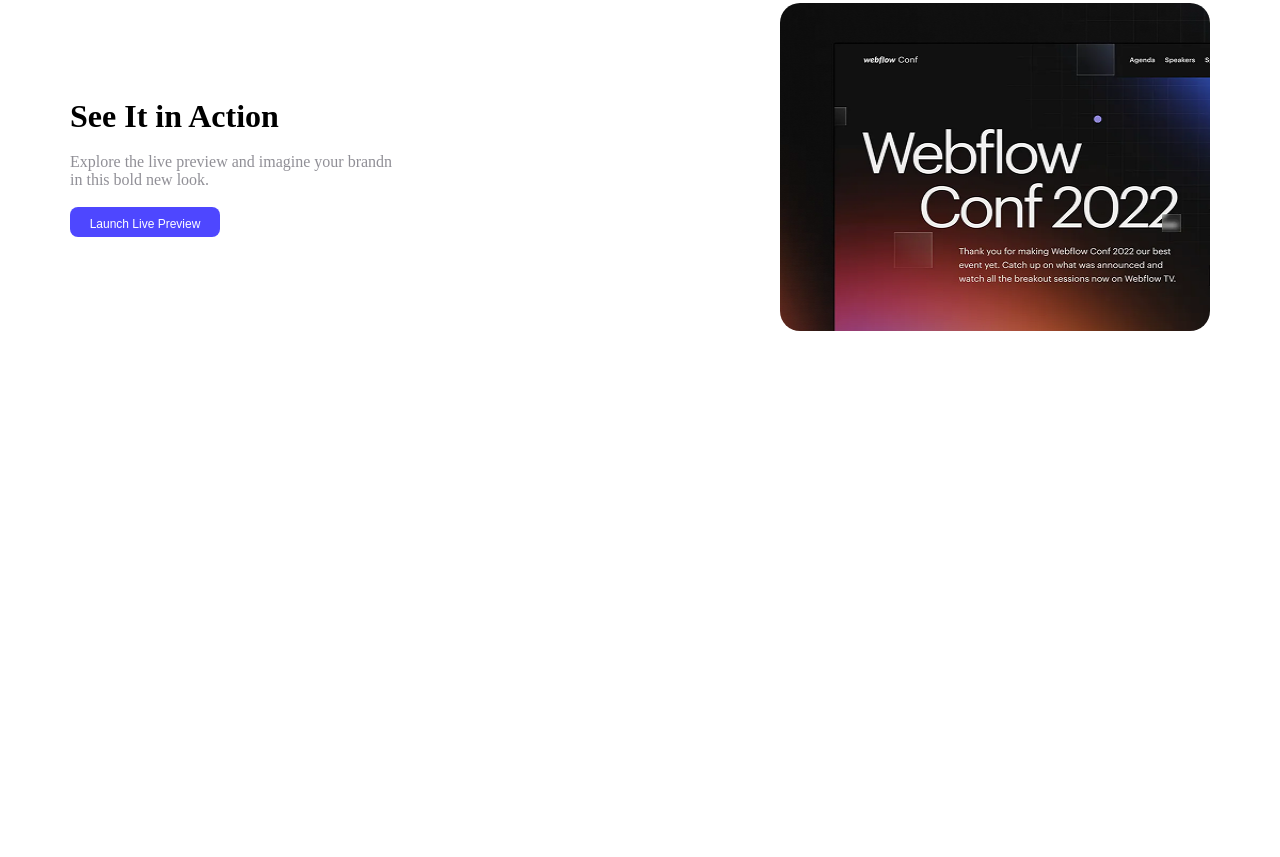
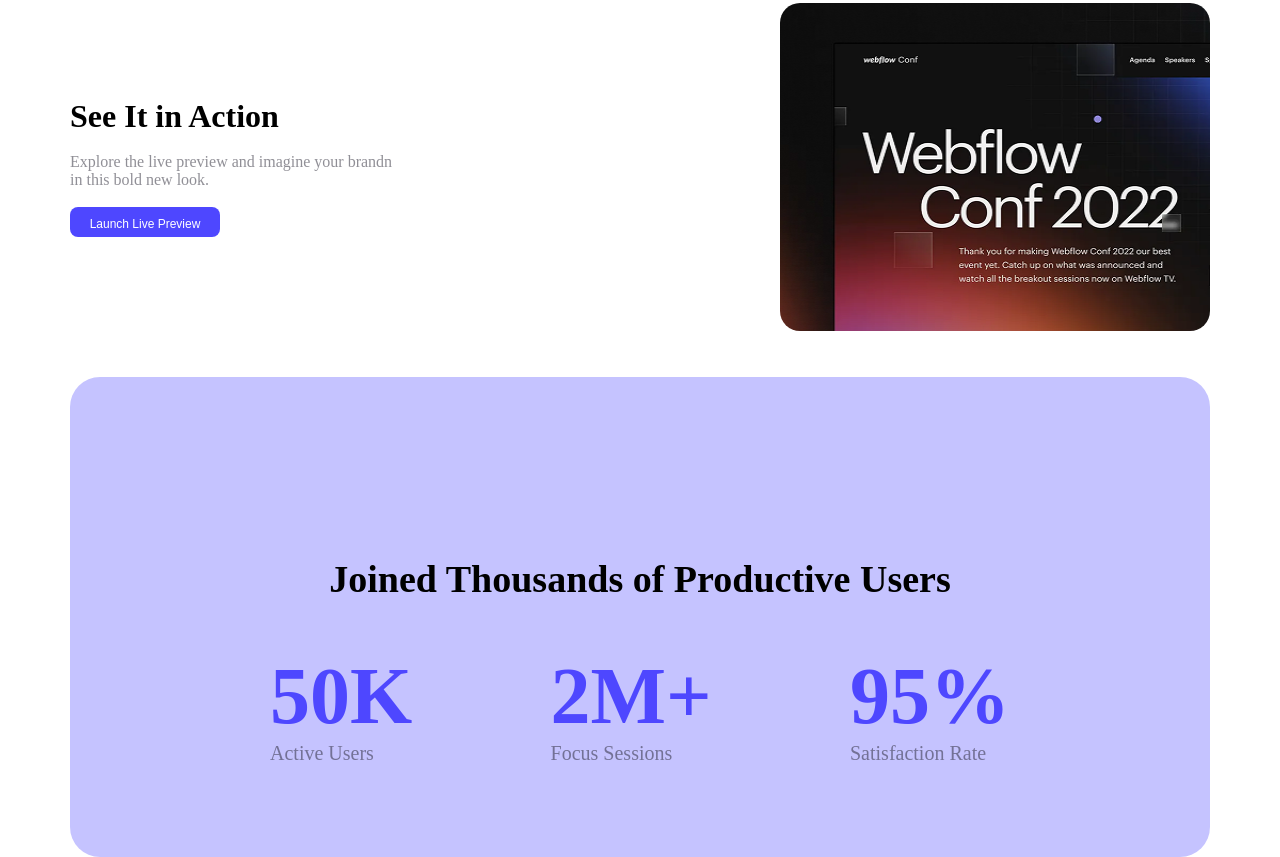
Before and after one commit to Mugdho06/ASSIGNMENT-001, a plain HTML site: page index.html in a window 1280 px wide. Shown: the part 861-1718 px from the top of the page. Before the commit the page ends 1238 px from the top, so only its background shows below. Drawn offline with Linux system fonts and the light colour scheme.

Commit message:
add productive part

```diff
--- a/index.html
+++ b/index.html
@@ -28,9 +28,7 @@
             </div>
         </div>
     </nav>
-
- </header>
-  <div class="action">
+    <div class="action">
         <div class="leftsection">
             <h1 style="font-size: 42;">See It in Action</h1><br>
             <p style="font-size: 24; color:#25243282;">Explore the live preview and imagine your brandn <br> in this bold new look.</p>
@@ -38,6 +36,26 @@
             <button class="button">Launch Live Preview</button>
         </div>
          <img class="rightsection" src="Assets/wc-mini.png" alt="">
+    </div>
+ </header>
+
+
+    <div class="productive1">
+        <h3>Joined Thousands of Productive Users</h3>
+        <div class="productive2">
+            <div class="">
+                <h1>50K</h1>
+                <p>Active Users</p>
+            </div>
+            <div class="">
+                <h1>2M+</h1>
+                <p>Focus Sessions</p>
+            </div>
+            <div class="">
+                <h1>95%</h1>
+                <p>Satisfaction Rate</p>
+            </div>
+        </div>
 
     </div>
 
--- a/styles/style.css
+++ b/styles/style.css
@@ -72,8 +72,6 @@
 .action{
     height: 380px;
     max-width: 1140px;
-    /* border: 2px solid; */
-    /* background-color: aqua; */
     display:flex;
     margin: 0 auto;
     justify-content: space-between;
@@ -92,5 +90,32 @@
     background-color: #4E47FF;
      border-radius: 8px;
     border: none;
+}
+.productive2 h1{
+    font-size: 80px;
+    color: #4E47FF;
+}
+.productive2 p{
+    font-size: 20px;
+    color: #25243282;;
+}
+.productive1{
+    max-width: 1140px;
+    height: 300px;
+    background-color:#4d47ff53 ;
+    margin: auto;
+    padding-top: 180px;
+    border-radius: 30px;
+}
+.productive1 h3{
+    font-size: 38px;
+    text-align: center;
+    padding-bottom: 50px;
+}
 
+.productive2{
+     display: flex;
+     justify-content: space-between;
+     margin: auto;
+     padding: 0 200px;
 }
```
